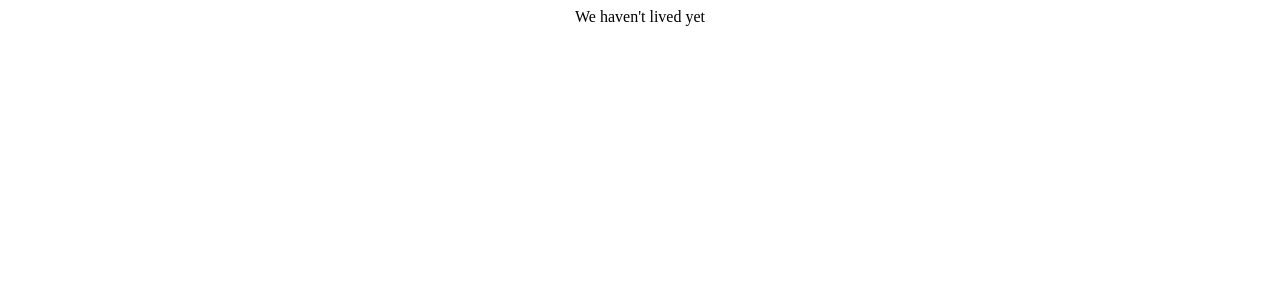
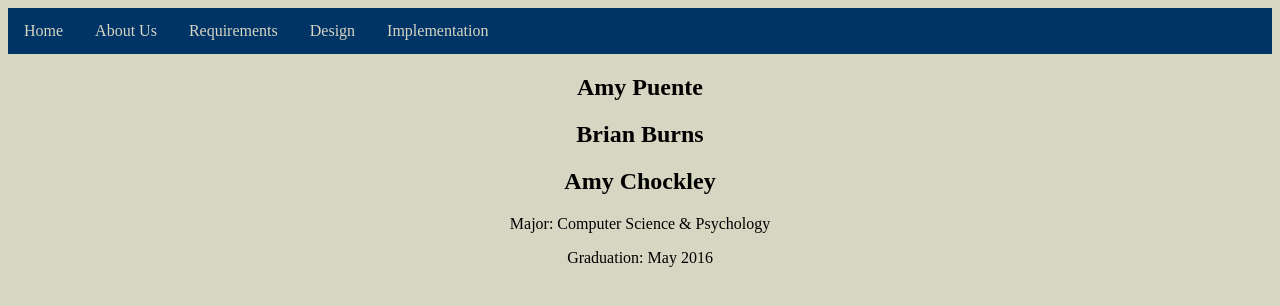
Before and after one commit to alpuente/PoliceRecorderWebsite, a plain HTML site: page bios.html in a window 1280 px wide. Drawn offline with Linux system fonts and the light colour scheme.

Commit message:
Added files via upload

```diff
--- a/bios.html
+++ b/bios.html
@@ -1,10 +1,39 @@
 <!DOCTYPE html>
 <html>
+<head>
+<link rel="stylesheet" type="text/css" href="style.css">
+</head>
 
 <body>
 
 <center>
-We haven't lived yet
+<ul>
+  <li><a href="index.html">Home</a></li>
+  <li><a href="bios.html">About Us</a></li>
+  <li><a target="_blank" href="RequirementsDocument.pdf">Requirements</a></li>
+  <li><a href="">Design</a></li>
+  <li><a href="">Implementation</a></li>
+</ul>
+
+
+<container id="rcorners2">
+<h2>Amy Puente</h2>
+<p></p>
+</container>
+
+<container id="rcorners2">
+<h2> Brian Burns</h2>
+<p></p>
+
+</container>
+
+<container id="rcorners2">
+<h2>Amy Chockley</h2>
+<p>Major: Computer Science & Psychology</p>
+<p>Graduation: May 2016</p>
+</container>
+
+
 </center>
 
 </body>
--- /dev/null
+++ b/style.css
@@ -0,0 +1,33 @@
+head{
+	background-color: #d6d6c2;
+}
+
+
+body{
+	background-color: #d6d6c2;
+
+}
+
+h1{
+	color:#003366;
+}
+
+ul {
+    list-style-type: none;
+    margin: 0;
+    padding: 0;
+    overflow: hidden;
+    background-color: #003366;
+}
+
+li {
+    float: left;
+}
+
+li a {
+    display: inline-block;
+    color: #d6d6c2;
+    text-align: center;
+    padding: 14px 16px;
+    text-decoration: none;
+}
```
Also changed, not shown: index.html (+12 -10 lines), 1 other file.
